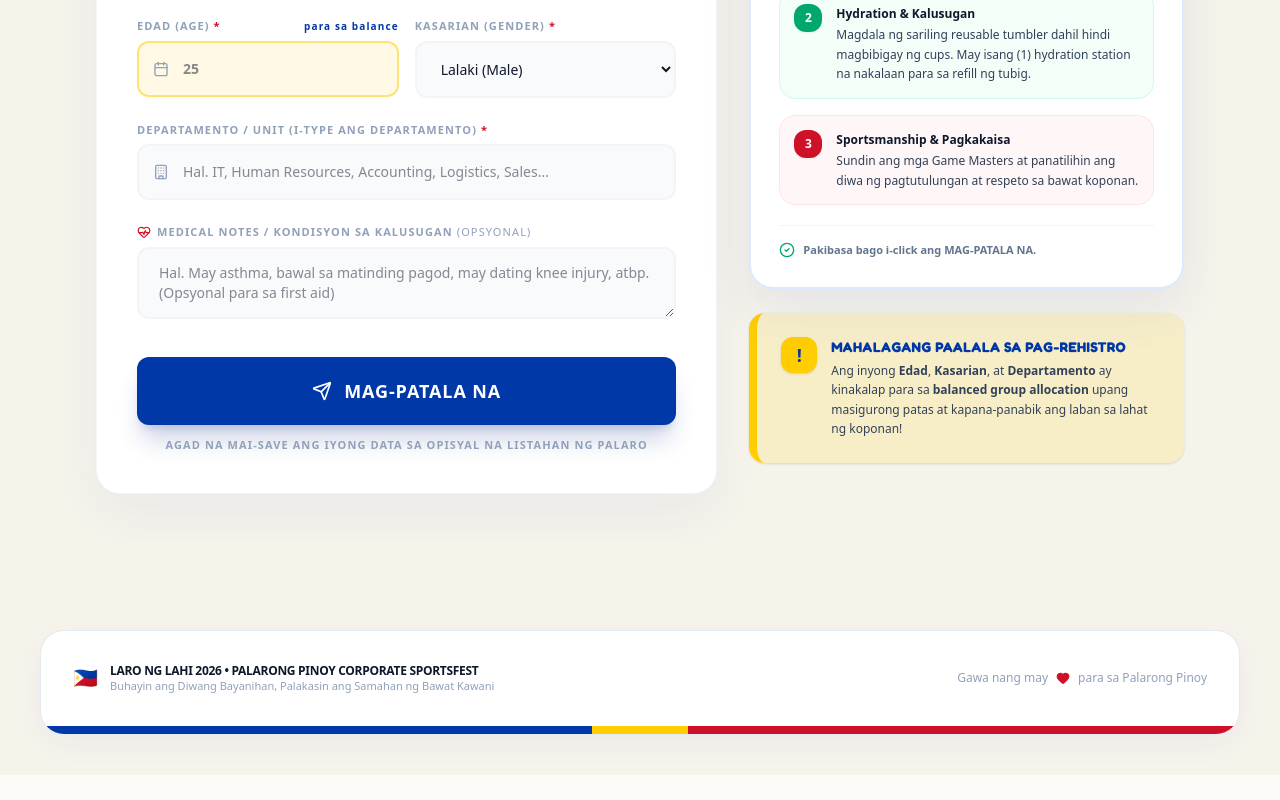
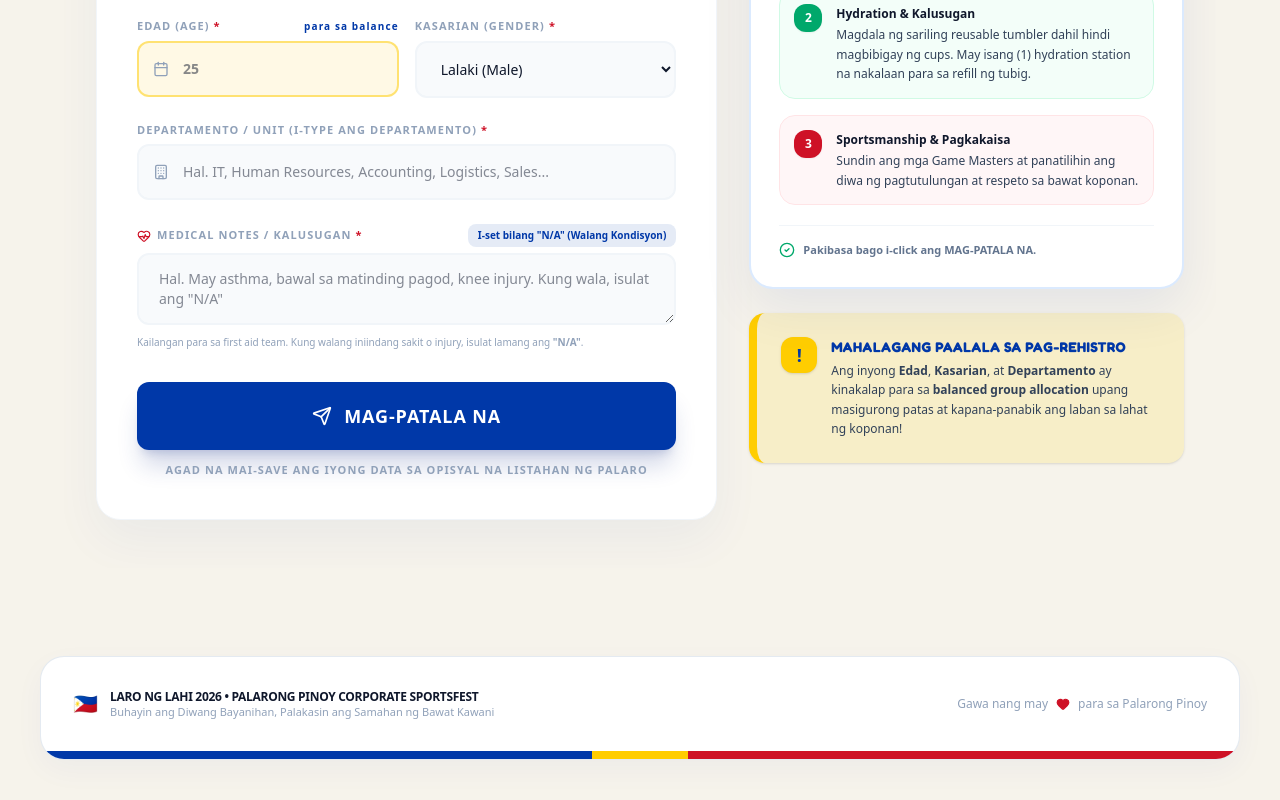
Before and after one commit to sammyalegre-timcorp/Laro-Ng-Lahi, a React (Vite) app: page / in a window 1280 px wide. Shown: the part 702-1502 px from the top of the page. Before the commit the page ends 1477 px from the top, so only its background shows below. Built offline with nearby package versions, Linux system fonts and the light colour scheme; no server answers; the database is empty.

Commit message:
feat: make medical notes a required field
Update registration and admin forms to require medical notes, adding an "N/A" shortcut button for ease of use. Refine UI/UX to highlight relevant health information in the admin portal.

```diff
--- a/src/components/AdminPortal.tsx
+++ b/src/components/AdminPortal.tsx
@@ -665,13 +665,15 @@ export const AdminPortal: React.FC<AdminPortalProps> = ({
 
                         {/* Medical Notes */}
                         <td className="p-4">
-                          {attendee.medicalNotes ? (
+                          {attendee.medicalNotes && attendee.medicalNotes.trim().toUpperCase() !== 'N/A' && attendee.medicalNotes.trim().toUpperCase() !== 'NONE' ? (
                             <div className="flex items-center gap-1.5 text-xs text-red-700 bg-red-50 p-2 rounded-xl border border-red-100 max-w-[220px]">
                               <HeartPulse className="w-3.5 h-3.5 shrink-0" />
                               <span className="truncate">{attendee.medicalNotes}</span>
                             </div>
                           ) : (
-                            <span className="text-slate-400 text-xs">-</span>
+                            <span className="text-slate-400 text-xs font-mono font-medium">
+                              {attendee.medicalNotes ? attendee.medicalNotes : 'N/A'}
+                            </span>
                           )}
                         </td>
 
--- a/src/components/AttendeeDetailsModal.tsx
+++ b/src/components/AttendeeDetailsModal.tsx
@@ -171,12 +171,24 @@ export const AttendeeDetailsModal: React.FC<AttendeeDetailsModalProps> = ({
                   </select>
                 </div>
                 <div className="sm:col-span-2">
-                  <label className="block text-[11px] font-black uppercase tracking-widest text-slate-500 mb-1">Medical / Health Notes</label>
+                  <div className="flex items-center justify-between gap-2 mb-1">
+                    <label className="block text-[11px] font-black uppercase tracking-widest text-slate-500">
+                      Medical / Health Notes <span className="text-[#CE1126]">*</span>
+                    </label>
+                    <button
+                      type="button"
+                      onClick={() => setFormData({ ...formData, medicalNotes: 'N/A' })}
+                      className="text-[10px] font-bold text-[#0038A8] hover:underline"
+                    >
+                      I-set bilang "N/A"
+                    </button>
+                  </div>
                   <textarea
                     rows={2}
                     value={formData.medicalNotes || ''}
                     onChange={e => setFormData({ ...formData, medicalNotes: e.target.value })}
-                    className="w-full px-3.5 py-2.5 rounded-xl border-2 border-slate-200 focus:border-[#0038A8] outline-hidden"
+                    placeholder='Hal. Asthma, knee injury, o "N/A" kung walang sakit'
+                    className="w-full px-3.5 py-2.5 rounded-xl border-2 border-slate-200 focus:border-[#0038A8] outline-hidden text-sm"
                   />
                 </div>
               </div>
@@ -230,7 +242,7 @@ export const AttendeeDetailsModal: React.FC<AttendeeDetailsModalProps> = ({
               </div>
 
               {/* Medical Notes */}
-              {attendee.medicalNotes ? (
+              {attendee.medicalNotes && attendee.medicalNotes.trim().toUpperCase() !== 'N/A' && attendee.medicalNotes.trim().toUpperCase() !== 'NONE' ? (
                 <div className="p-4 rounded-2xl bg-red-50/60 border border-red-200 text-xs">
                   <div className="flex items-center gap-1.5 font-bold mb-1 text-red-700">
                     <HeartPulse className="w-4 h-4" />
@@ -239,8 +251,9 @@ export const AttendeeDetailsModal: React.FC<AttendeeDetailsModalProps> = ({
                   <p className="text-slate-700 text-sm font-medium">{attendee.medicalNotes}</p>
                 </div>
               ) : (
-                <div className="p-4 rounded-2xl bg-slate-50 border border-slate-100 text-xs text-slate-400">
-                  Walang nakasaad na medical restrictions.
+                <div className="p-4 rounded-2xl bg-slate-50 border border-slate-100 text-xs text-slate-600 flex items-center gap-2">
+                  <HeartPulse className="w-4 h-4 text-slate-400 shrink-0" />
+                  <span>Medical Notes: <strong className="text-slate-800 font-mono">N/A</strong> (Walang iniindang sakit o injury)</span>
                 </div>
               )}
 
--- a/src/components/RegistrationForm.tsx
+++ b/src/components/RegistrationForm.tsx
@@ -51,6 +51,11 @@ export const RegistrationForm: React.FC<RegistrationFormProps> = ({ onSuccess })
 
     if (!formData.department.trim()) {
       setErrorMessage('Paki-type ang inyong Department / Business Unit.');
+      return;
+    }
+
+    if (!formData.medicalNotes.trim()) {
+      setErrorMessage('Paki-lagay ang Medical Notes o isulat ang "N/A" kung walang iniindang kondisyon sa kalusugan.');
       return;
     }
 
@@ -217,17 +222,31 @@ export const RegistrationForm: React.FC<RegistrationFormProps> = ({ onSuccess })
 
             {/* Medical Notes / Physical Restrictions */}
             <div>
-              <label className="block text-[11px] font-black uppercase text-slate-400 mb-1.5 tracking-widest flex items-center gap-1.5">
-                <HeartPulse className="w-3.5 h-3.5 text-[#CE1126]" />
-                <span>Medical Notes / Kondisyon sa Kalusugan <span className="text-slate-400 font-normal">(Opsyonal)</span></span>
-              </label>
+              <div className="flex items-center justify-between gap-2 mb-1.5 flex-wrap">
+                <label className="text-[11px] font-black uppercase text-slate-400 tracking-widest flex items-center gap-1.5">
+                  <HeartPulse className="w-3.5 h-3.5 text-[#CE1126]" />
+                  <span>Medical Notes / Kalusugan <span className="text-[#CE1126]">*</span></span>
+                </label>
+                <button
+                  type="button"
+                  onClick={() => setFormData({ ...formData, medicalNotes: 'N/A' })}
+                  className="text-[10px] font-bold text-[#0038A8] hover:text-blue-900 bg-[#0038A8]/10 hover:bg-[#0038A8]/20 px-2.5 py-1 rounded-lg transition-colors cursor-pointer"
+                  title="Pindutin ito kung walang iniindang sakit o injury"
+                >
+                  I-set bilang "N/A" (Walang Kondisyon)
+                </button>
+              </div>
               <textarea
                 rows={2}
-                placeholder="Hal. May asthma, bawal sa matinding pagod, may dating knee injury, atbp. (Opsyonal para sa first aid)"
+                required
+                placeholder='Hal. May asthma, bawal sa matinding pagod, knee injury. Kung wala, isulat ang "N/A"'
                 value={formData.medicalNotes}
                 onChange={e => setFormData({ ...formData, medicalNotes: e.target.value })}
                 className="w-full px-5 py-3.5 bg-slate-50 border-2 border-slate-100 rounded-xl focus:border-[#0038A8] focus:bg-white focus:outline-none transition-colors font-medium text-slate-900 text-sm"
               />
+              <p className="text-[10px] text-slate-400 mt-1">
+                Kailangan para sa first aid team. Kung walang iniindang sakit o injury, isulat lamang ang <strong>"N/A"</strong>.
+              </p>
             </div>
 
             {/* Submit Action Button */}
```
